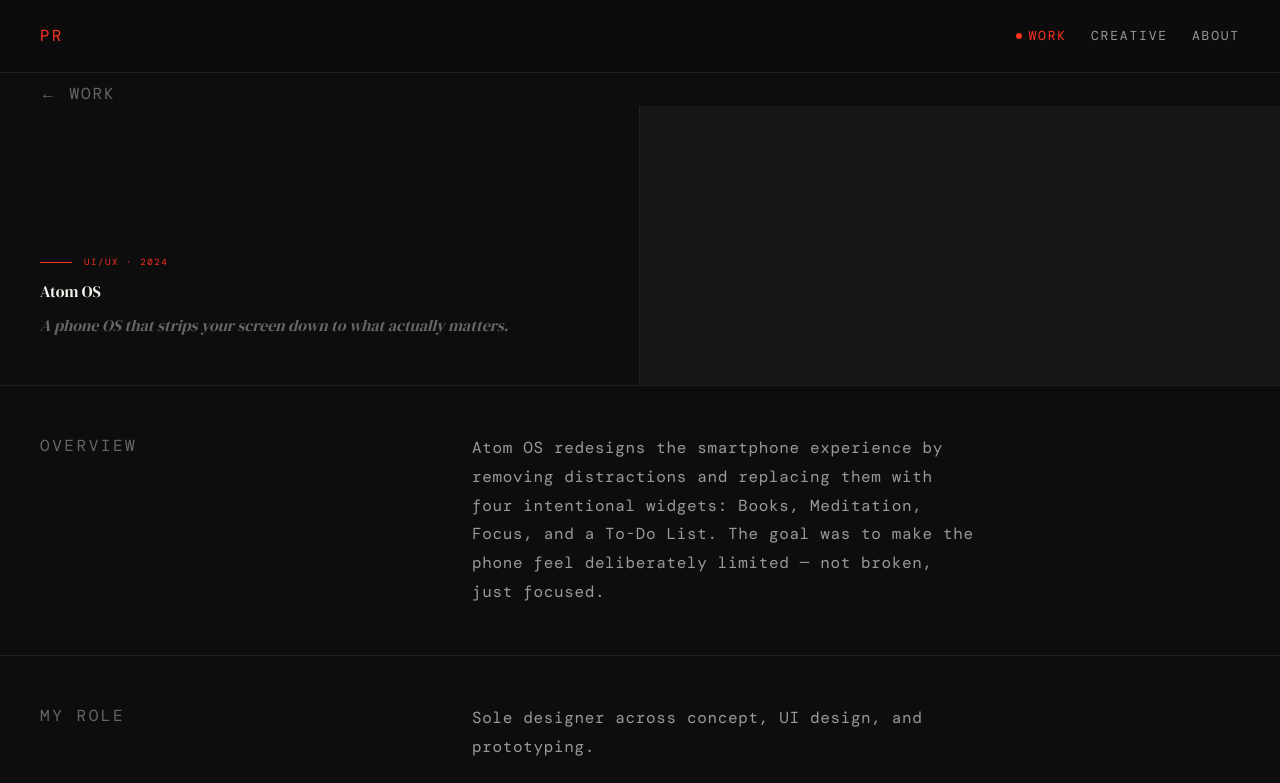
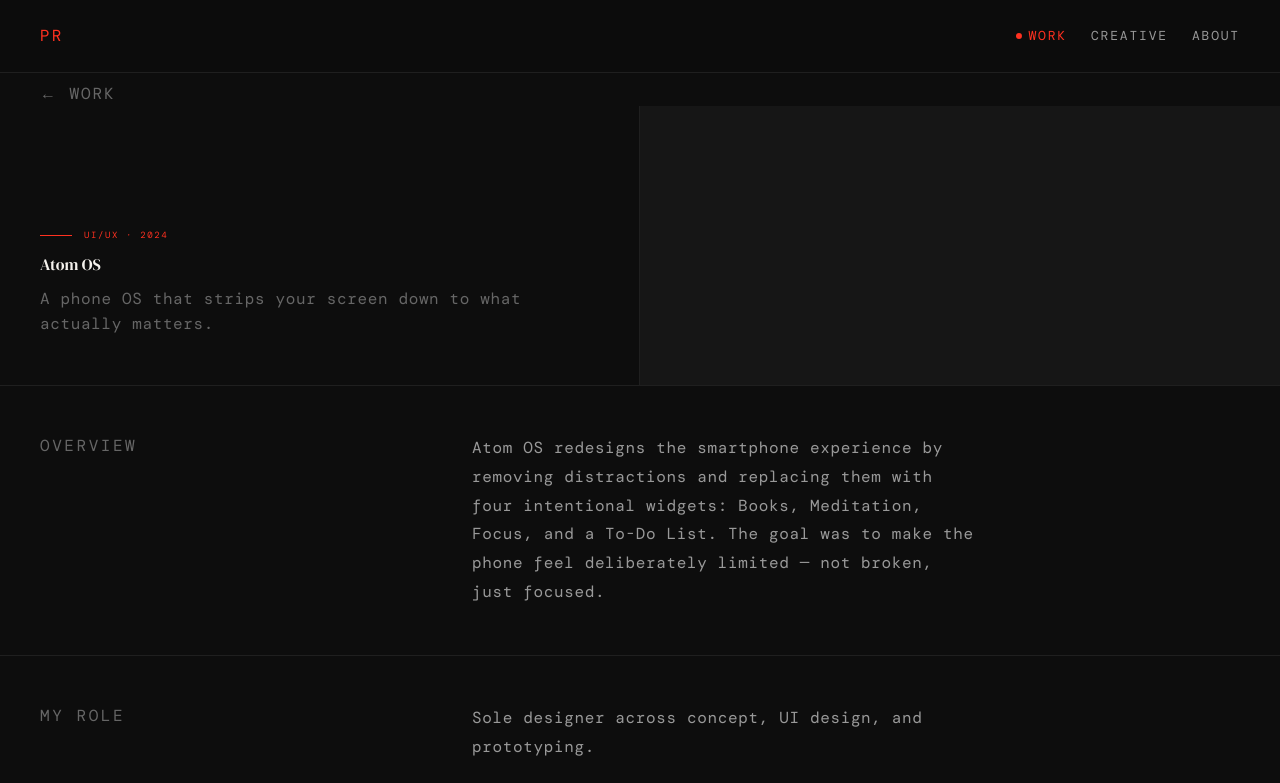
Before and after one commit to pramitranjann/pramitranjan-portfolio, a Next.js app: page /work/atom in a window 1280 px wide. Shown: the top 783 px of the page. Built offline with nearby package versions, Linux system fonts and the light colour scheme.

Commit message:
fix: switch case study oneliner from serif italic to mono

```diff
--- a/components/CaseStudyLayout.tsx
+++ b/components/CaseStudyLayout.tsx
@@ -65,8 +65,8 @@ export function CaseStudyLayout({
               {title}
             </h1>
             <p
-              className="font-serif italic mt-3"
-              style={{ fontSize: 'var(--text-body)', fontWeight: 400, color: '#666666' }}
+              className="font-mono mt-3"
+              style={{ fontSize: 'var(--text-body)', letterSpacing: '0.04em', color: '#666666', lineHeight: 1.6 }}
             >
               {oneliner}
             </p>
```
